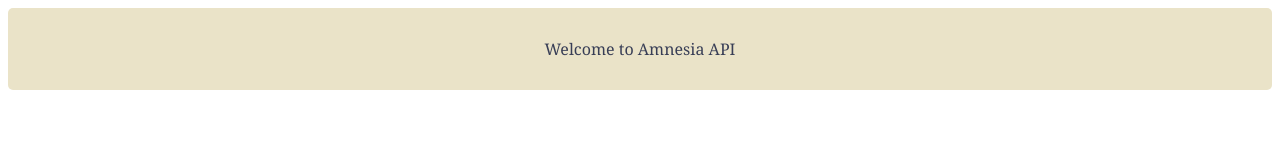
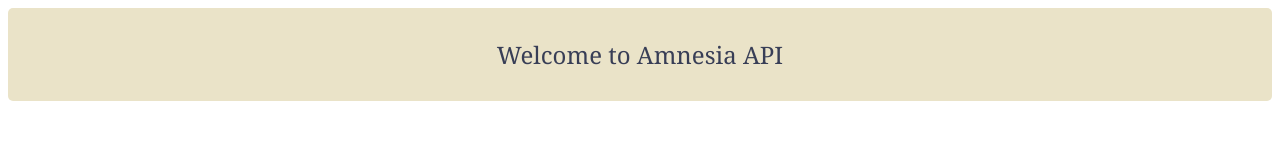
Before and after one commit to ahmed-safwat-elsherif/ecommerce-api, a website: page public/index.html in a window 1280 px wide. Drawn offline with Linux system fonts and the light colour scheme.

```diff
--- a/public/index.html
+++ b/public/index.html
@@ -7,7 +7,7 @@
     <title>Document</title>
 </head>
 <body>
-    <div style="padding:30px ;font-family: Cambria, Cochin, Georgia, Times, 'Times New Roman', serif;text-align: center; background-color:#eae3c8; color:#383e56; border-radius: 5px;">
+    <div style="padding:30px;font-size:1.5rem;font-family: Cambria, Cochin, Georgia, Times, 'Times New Roman', serif;text-align: center; background-color:#eae3c8; color:#383e56; border-radius: 5px;">
             Welcome to Amnesia API
     </div>
 </body>
```
